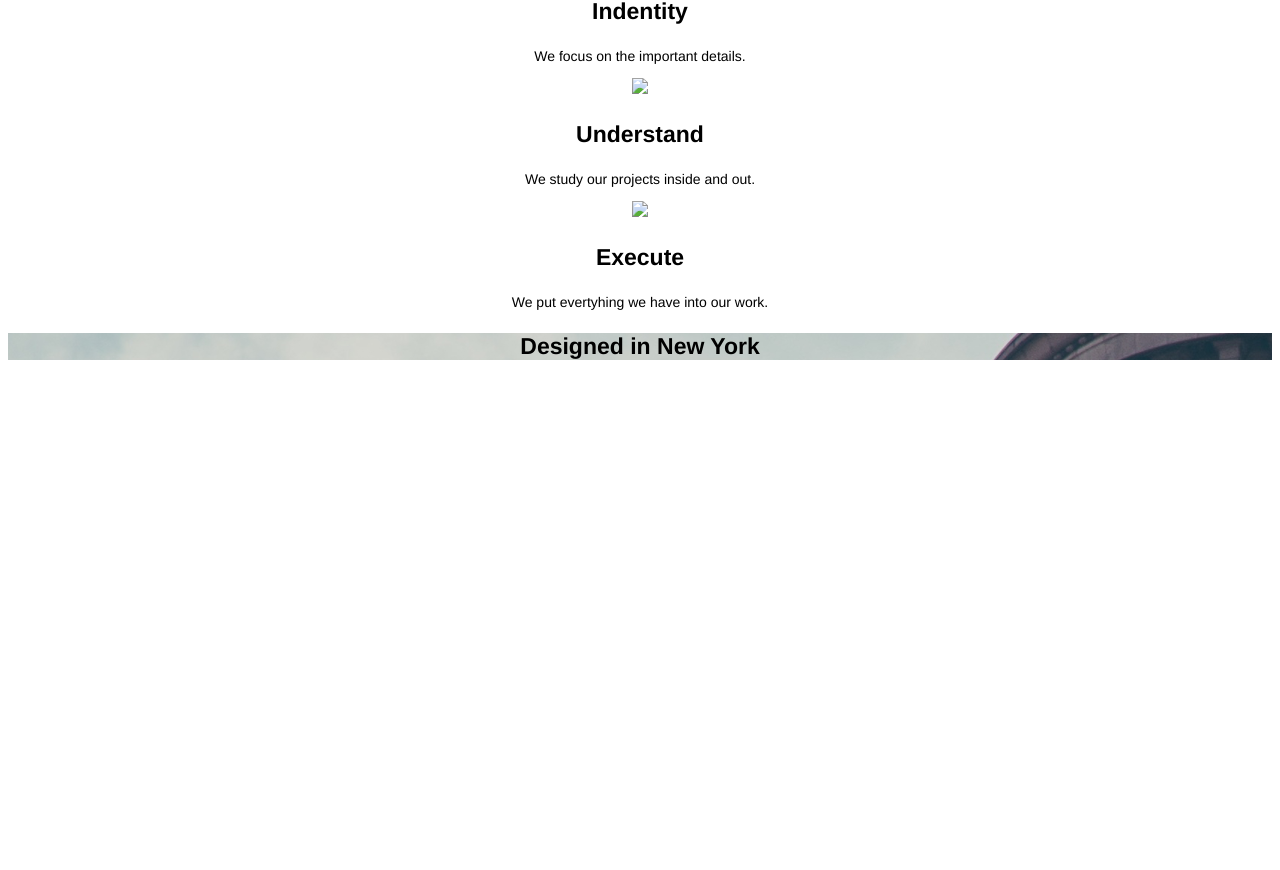
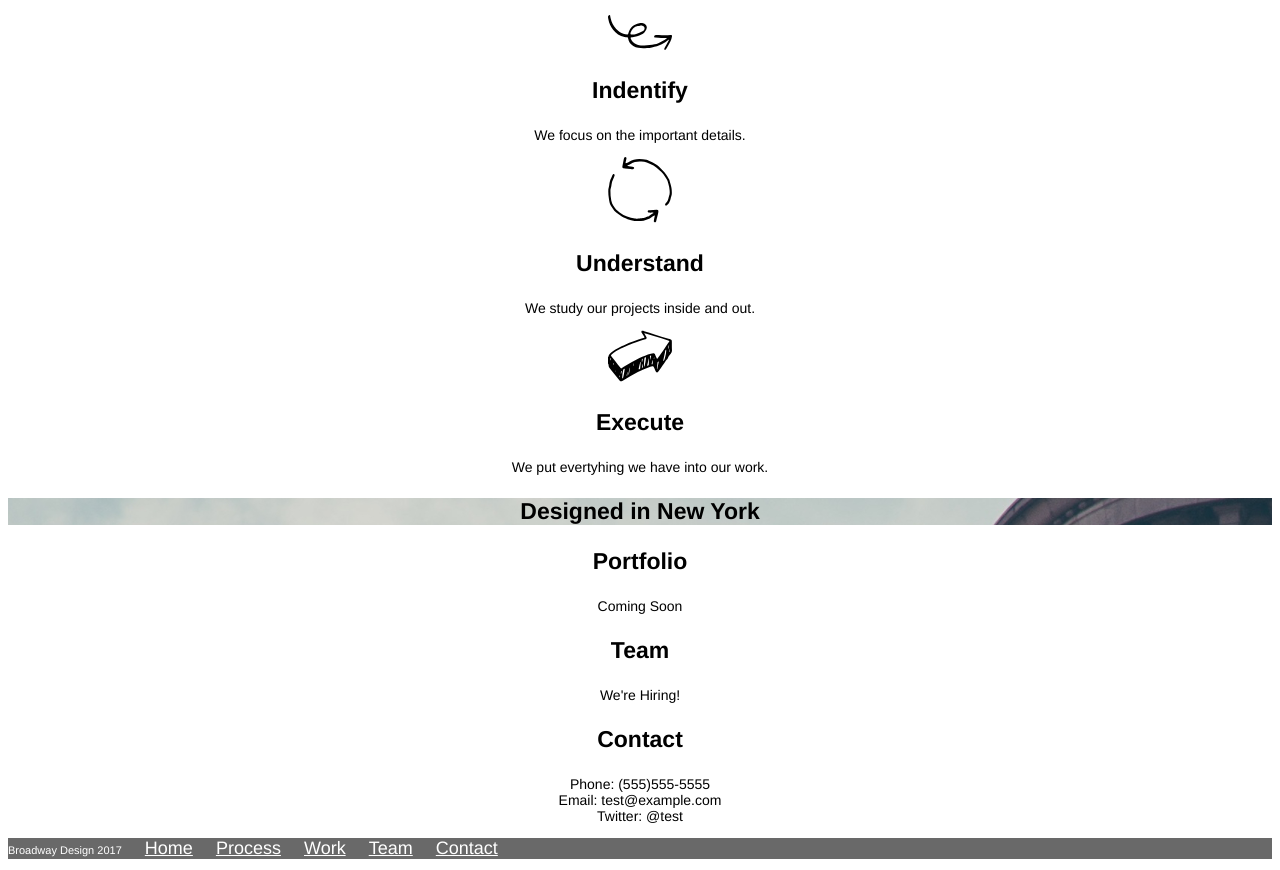
Before and after one commit to hebrews110/broadway, a plain HTML site: page index.html in a window 1280 px wide. Shown: the part 414-1284 px from the top of the page. Before the commit the page ends 800 px from the top, so only its background shows below. Drawn offline with Linux system fonts and the light colour scheme.

Commit message:
Add final project

```diff
--- a/index.html
+++ b/index.html
@@ -8,32 +8,53 @@
    <div class="header">
     <h1>Broadway Design</h1>
     <!--Menu Items-->
-    <a href="">Home</a>
-     <br />
-    <a href="">Process</a>
-     <br />
-    <a href="">Work</a>
-     <br />
-    <a href="">Team</a>
-     <br />
-    <a href="">Contact</a>
+    <ul>
+    <li><a href="">Home</a></li>
+    <li><a href="">Process</a></li>
+    <li><a href="">Work</a></li>
+    <li><a href="">Team</a></li>
+    <li><a href="">Contact</a></li>
+    </ul>
   </div>
   <h2>Our Process</h2>
-   <img src="./resources/images/indentity.png" />
-  <h3>Indentity</h3>
+   <img src="./resources/images/identify.svg" />
+  <h3>Indentify</h3>
    <p>
      We focus on the important details.
    </p>
-   <img src="./resources/images/understand/png" />
+   <img src="./resources/images/understand.svg" />
   <h3>Understand</h3>
    <p>
      We study our projects inside and out.
    </p>
-   <img src="./resources/images/understand/png" />
+   <img src="./resources/images/execute.svg" />
   <h3>Execute</h3>
    <p>
      We put evertyhing we have into our work.
    </p>
    <h3 class="header">Designed in New York</h3>
+   <h3>Portfolio</h3>
+   <p>
+     Coming Soon
+   </p>
+   <h3>Team</h3>
+   <p>
+     We're Hiring!
+   </p>
+   <h3>Contact</h3>
+   <p>
+     Phone: (555)555-5555
+     <br />
+     Email: test@example.com
+     <br />
+     Twitter: @test
+   </p>
+   <p class="footer">
+     Broadway Design   <span>2017
+   <a href="">Home</a>  <a href="">Process</a>
+   <a href="">Work</a>
+   <a href="">Team</a>
+   <a href="">Contact</a>
+  </span>
   </body>
 </html>
--- a/resources/css/style.css
+++ b/resources/css/style.css
@@ -25,3 +25,16 @@
 .header {
   background-image: url("../../resources/images/background.png");
 }
+.footer {
+  font-size: 11px;
+  color: white;
+  background-color: dimgray;
+  text-align: left;
+}
+span {
+  word-spacing: 20px;
+}
+li {
+  list-style: none;
+  padding-bottom: 12px;
+}
```
Also changed, not shown: resources/images/arrow.png (added), resources/images/circle.png (added), resources/images/identity.svg (added), resources/images/wavy.jpeg (added).
